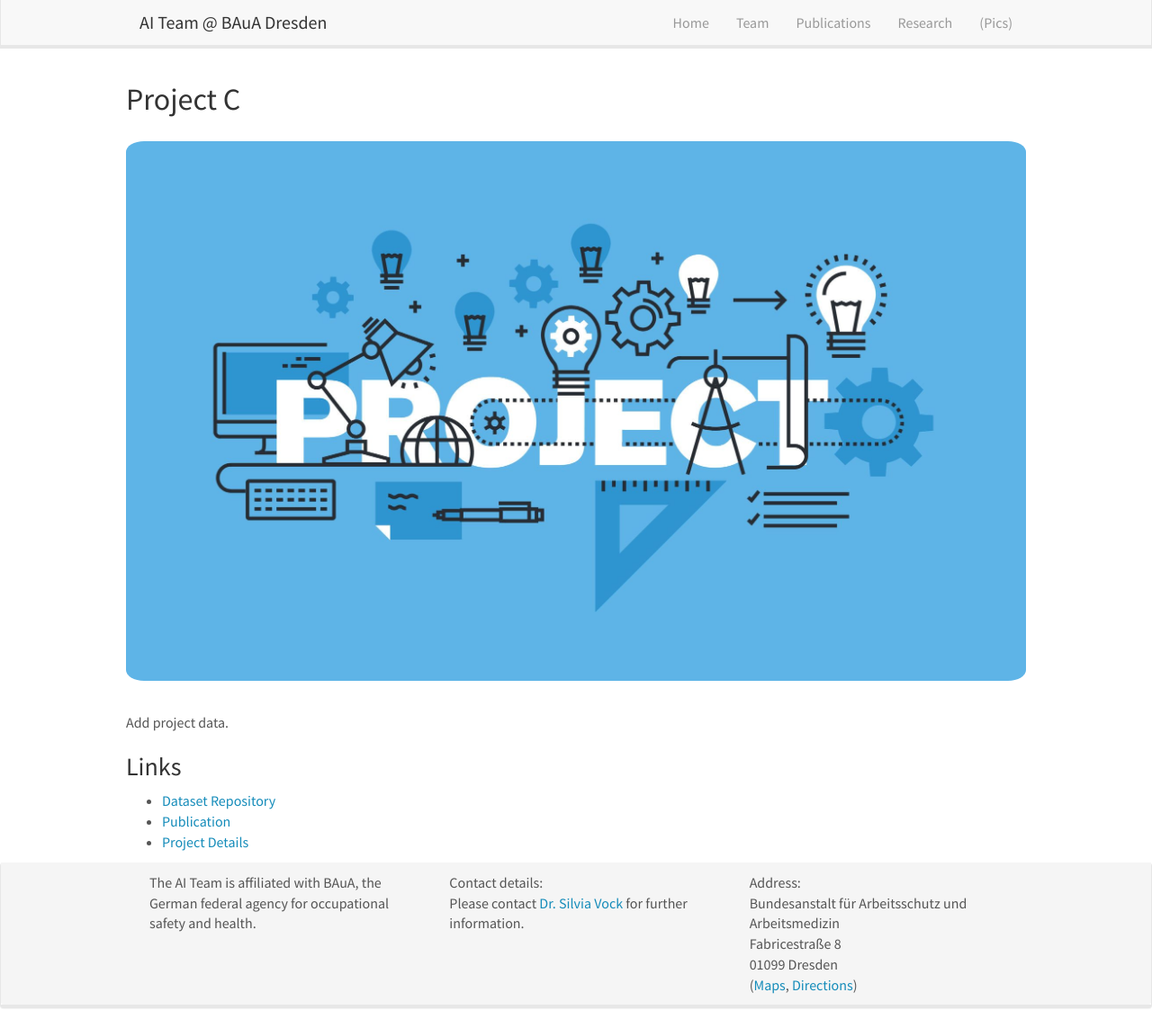
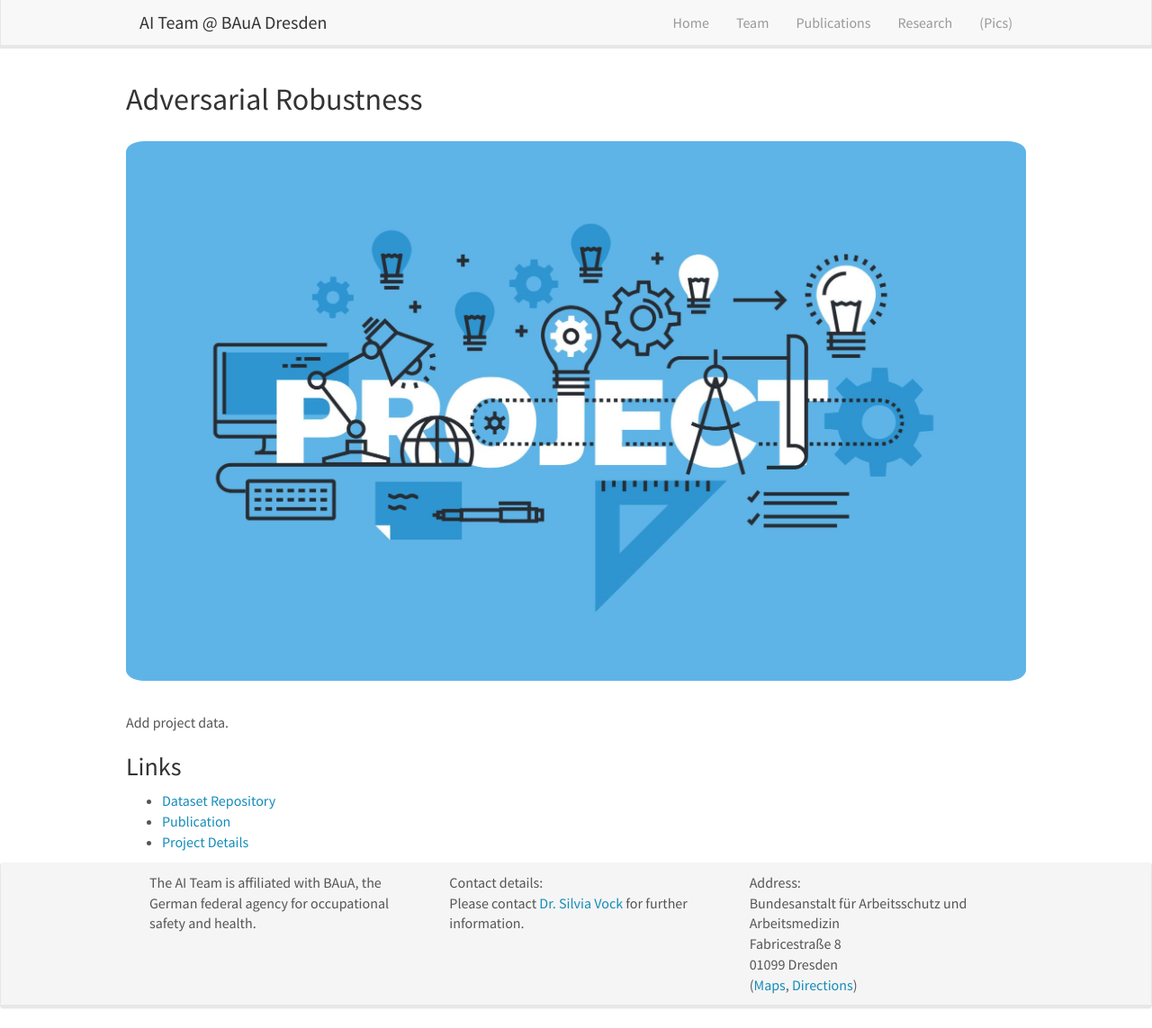
Before and after one commit to aidresden/aidresden.github.io, a Jekyll site: the page built from _projects/arp1.md, in a window 1280 px wide and 1143 px high. Shown: the whole window at 90% size. Built offline with Jekyll 4.4.1, drawn with Linux system fonts in a browser that asks for light colours; nearby versions of some CDN libraries.

Commit message:
Update arp1.md
Signed-off-by: aidresden <aidresden@baua.bund.de>

```diff
--- a/_projects/arp1.md
+++ b/_projects/arp1.md
@@ -1,10 +1,10 @@
 ---
 layout: default
-title: "Project C"
+title: "Adversarial Robustness"
 ---
 
-<h2>Project C</h2>
-<img src="/assets/research_img/project1.jpg" alt="Project C" style="max-width:100%; height:auto;">
+<h2>Adversarial Robustness</h2>
+<img src="/assets/research_img/project1.jpg" alt="Adversarial Robustness" style="max-width:100%; height:auto;">
 <p>Add project data.</p>
 
 <h3>Links</h3>
```
